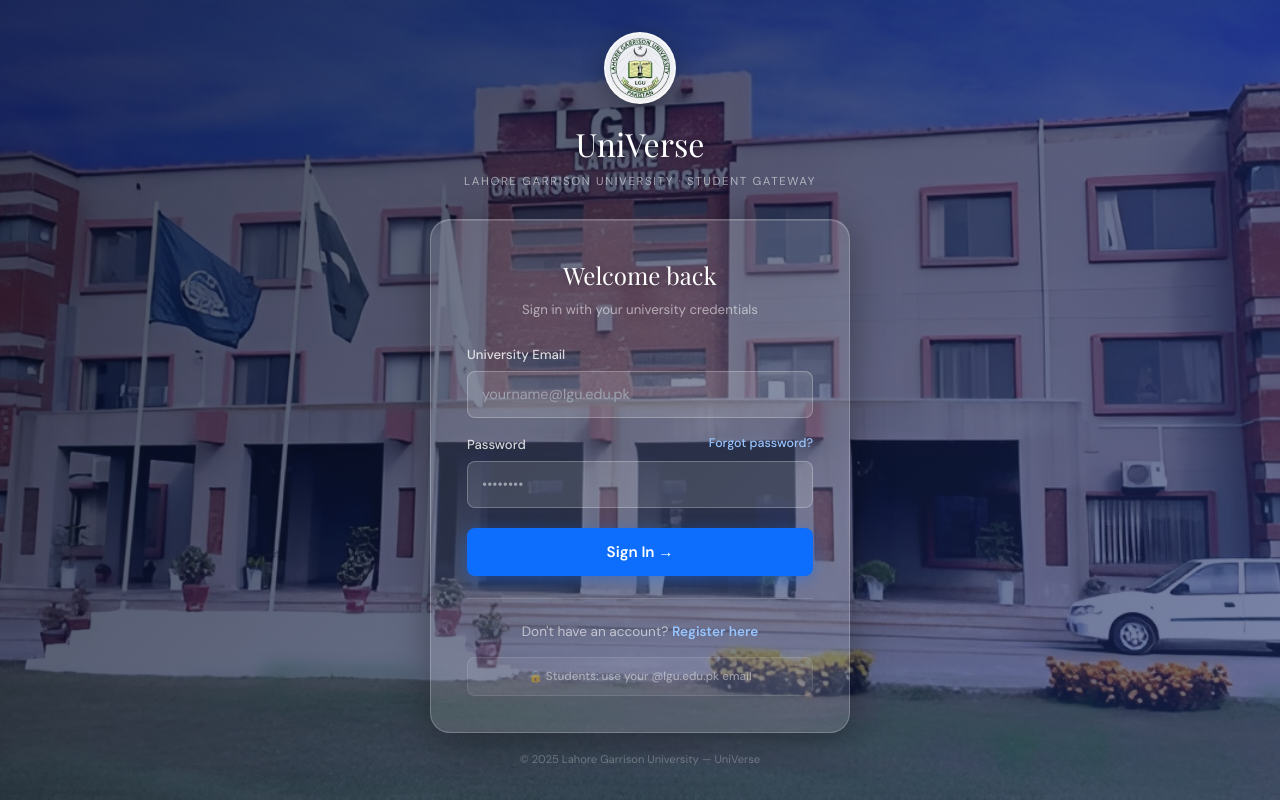
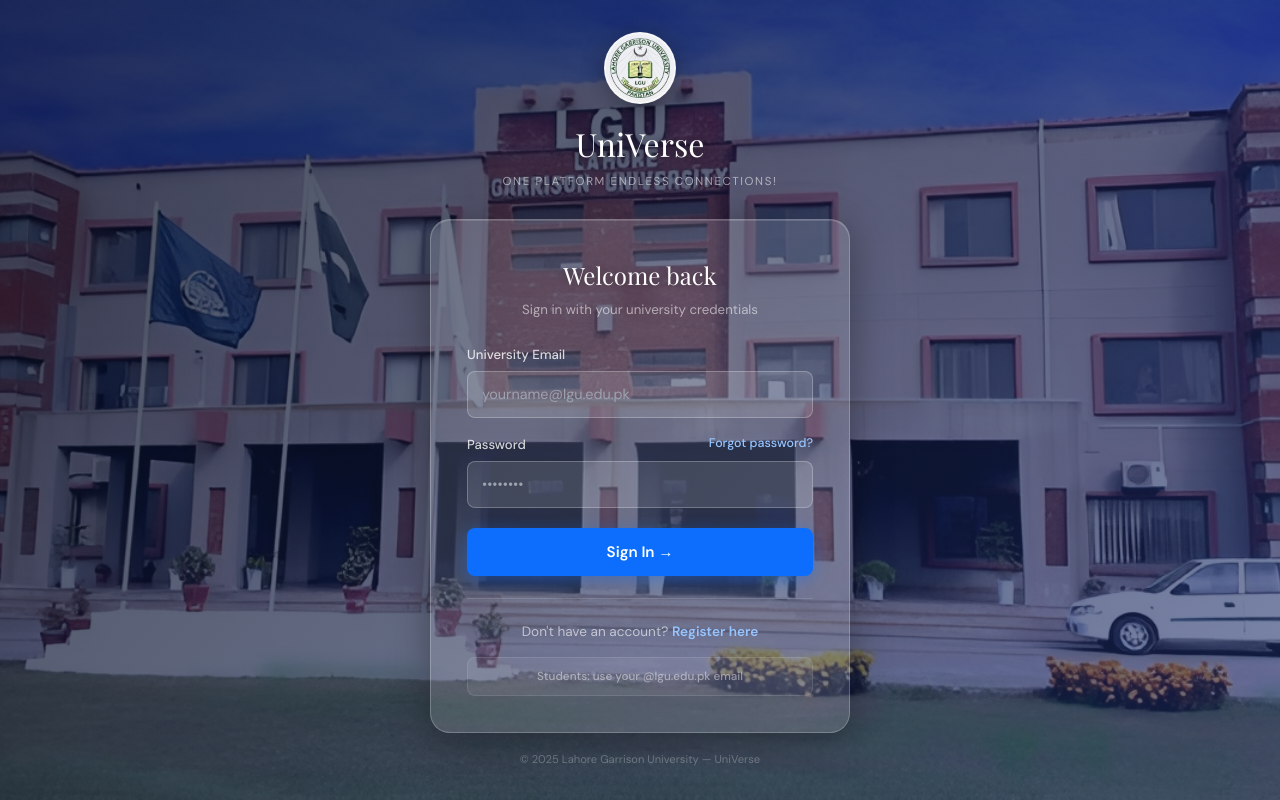
Before and after one commit to RanaAbdullahB/UniVerse, a React (Vite) app in the folder client/: page /login in a window 1280 px wide. Built offline with nearby package versions, Linux system fonts and the light colour scheme.

Commit message:
changes in login.jsx

```diff
--- a/client/src/pages/Login.jsx
+++ b/client/src/pages/Login.jsx
@@ -99,7 +99,8 @@
             letterSpacing: '0.14em',
             textTransform: 'uppercase',
           }}>
-            Lahore Garrison University · Student Gateway
+            One Platform Endless Connections!
+
           </p>
         </div>
 
@@ -228,7 +229,7 @@
 
             <div style={{ marginTop: 14, padding: '9px 14px', background: 'rgba(255,255,255,0.07)', border: '1px solid rgba(255,255,255,0.1)', borderRadius: 8, textAlign: 'center' }}>
               <p style={{ fontSize: '0.73rem', color: 'rgba(255,255,255,0.45)', fontWeight: 500 }}>
-                🔒 Students: use your @lgu.edu.pk email
+               Students: use your @lgu.edu.pk email
               </p>
             </div>
           </div>
```
